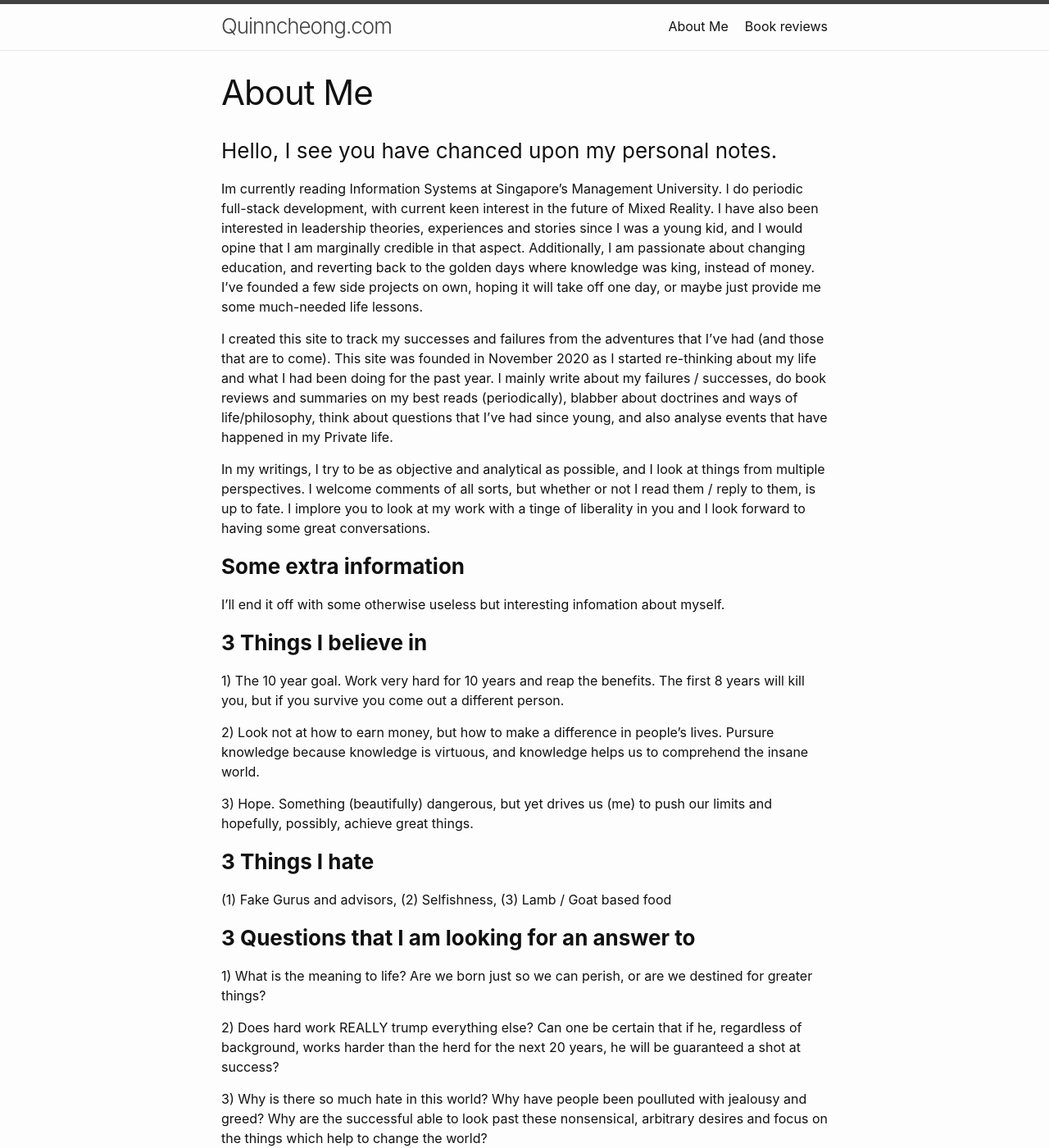
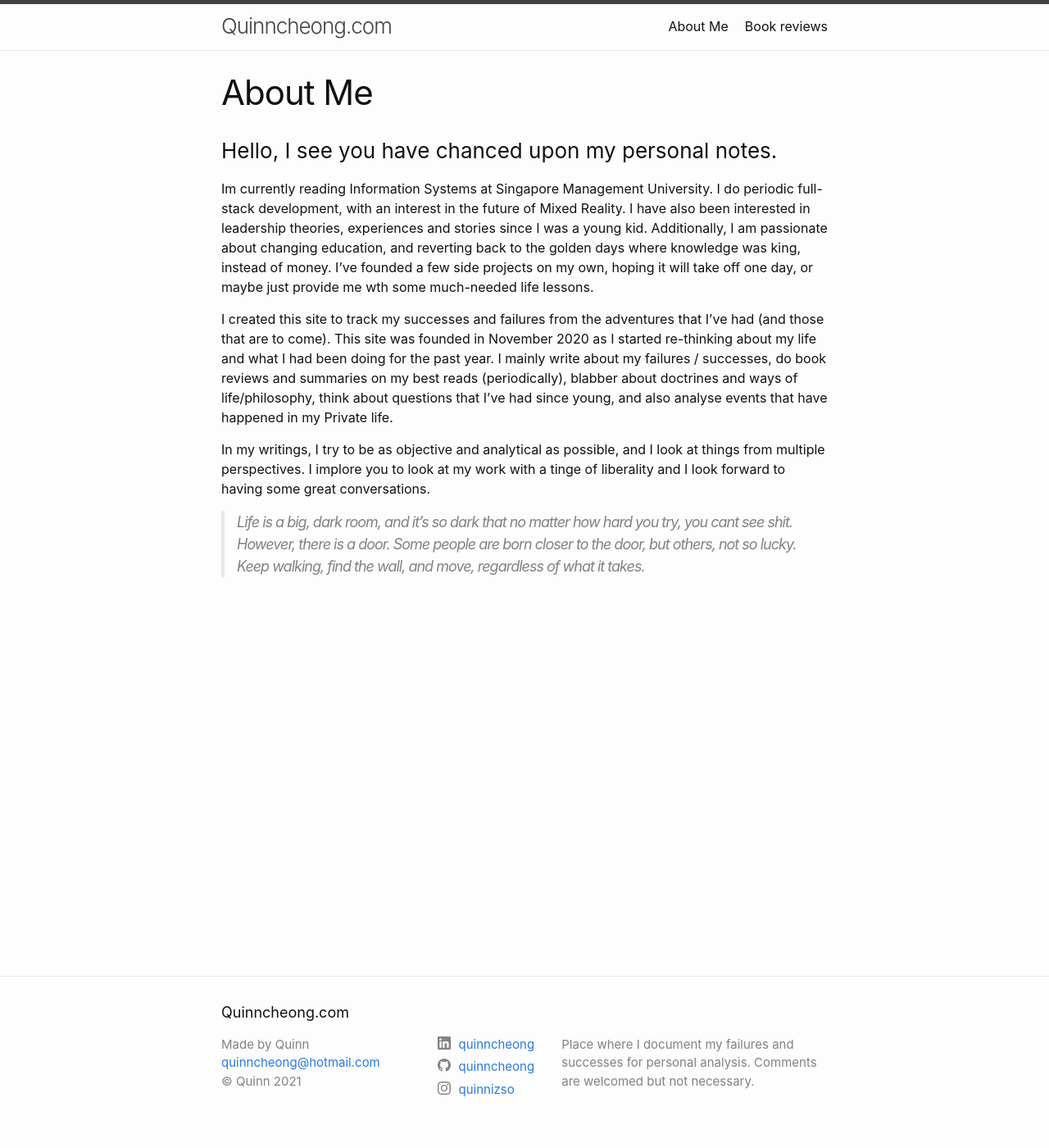
Before and after one commit to quinncheong/quinncheong.github.io, a Jekyll site: the page built from about.markdown, in a window 1280 px wide and 1400 px high. Shown: the whole window at 82% size. Built offline with Jekyll 4.4.1, drawn with Linux system fonts in a browser that asks for light colours.

Commit message:
Edited about page

```diff
--- a/about.markdown
+++ b/about.markdown
@@ -6,30 +6,10 @@ permalink: /about/
 
 ### Hello, I see you have chanced upon my personal notes.
 
-Im currently reading Information Systems at Singapore's Management University. I do periodic full-stack development, with current keen interest in the future of Mixed Reality. I have also been interested in leadership theories, experiences and stories since I was a young kid, and I would opine that I am marginally credible in that aspect. Additionally, I am passionate about changing education, and reverting back to the golden days where knowledge was king, instead of money. I've founded a few side projects on own, hoping it will take off one day, or maybe just provide me some much-needed life lessons.
+Im currently reading Information Systems at Singapore Management University. I do periodic full-stack development, with an interest in the future of Mixed Reality. I have also been interested in leadership theories, experiences and stories since I was a young kid. Additionally, I am passionate about changing education, and reverting back to the golden days where knowledge was king, instead of money. I've founded a few side projects on my own, hoping it will take off one day, or maybe just provide me wth some much-needed life lessons.
 
 I created this site to track my successes and failures from the adventures that I've had (and those that are to come). This site was founded in November 2020 as I started re-thinking about my life and what I had been doing for the past year. I mainly write about my failures / successes, do book reviews and summaries on my best reads (periodically), blabber about doctrines and ways of life/philosophy, think about questions that I've had since young, and also analyse events that have happened in my Private life.
 
-In my writings, I try to be as objective and analytical as possible, and I look at things from multiple perspectives. I welcome comments of all sorts, but whether or not I read them / reply to them, is up to fate. I implore you to look at my work with a tinge of liberality in you and I look forward to having some great conversations.
-
-### **Some extra information**
-I'll end it off with some otherwise useless but interesting infomation about myself.
-
-### **3 Things I believe in**
-1) The 10 year goal. Work very hard for 10 years and reap the benefits. The first 8 years will kill you, but if you survive you come out a different person.
-
-2) Look not at how to earn money, but how to make a difference in people's lives. Pursure knowledge because knowledge is virtuous, and knowledge helps us to comprehend the insane world.
-
-3) Hope. Something (beautifully) dangerous, but yet drives us (me) to push our limits and hopefully, possibly, achieve great things.
-
-### **3 Things I hate**
-(1) Fake Gurus and advisors, (2) Selfishness, (3) Lamb / Goat based food
-
-### **3 Questions that I am looking for an answer to**
-1) What is the meaning to life? Are we born just so we can perish, or are we destined for greater things?
-
-2) Does hard work REALLY trump everything else? Can one be certain that if he, regardless of background, works harder than the herd for the next 20 years, he will be guaranteed a shot at success?
-
-3) Why is there so much hate in this world? Why have people been poulluted with jealousy and greed? Why are the successful able to look past these nonsensical, arbitrary desires and focus on the things which help to change the world?
+In my writings, I try to be as objective and analytical as possible, and I look at things from multiple perspectives. I implore you to look at my work with a tinge of liberality and I look forward to having some great conversations.
 
 > Life is a big, dark room, and it's so dark that no matter how hard you try, you cant see shit. However, there is a door. Some people are born closer to the door, but others, not so lucky. Keep walking, find the wall, and move, regardless of what it takes.
```
